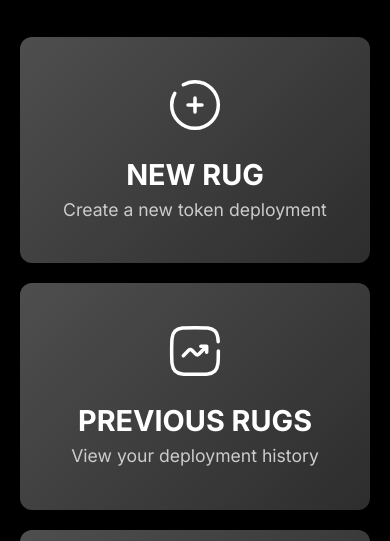
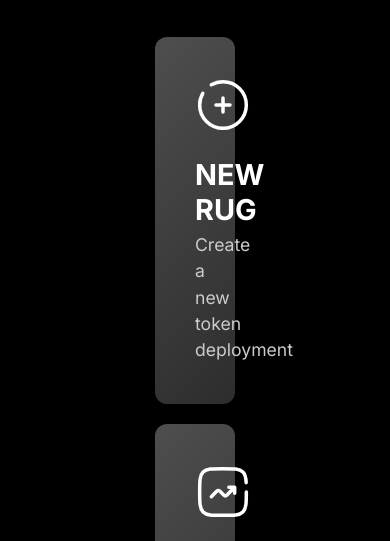
Before and after one commit to SudoAdii/Voltrix, a plain HTML site: page main.html in a window 390 px wide. Shown: the part 224-765 px from the top of the page. Drawn offline with Linux system fonts and the light colour scheme.

Commit message:
Update main.html

```diff
--- a/main.html
+++ b/main.html
@@ -231,8 +231,8 @@
 }
 
 .section {
-  width: 100%;
-  max-width: 500px;
+  width: 10px;
+  max-width: 10px;
 }
 }
 
```
